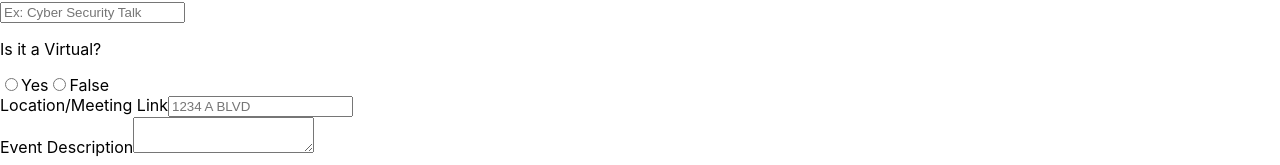
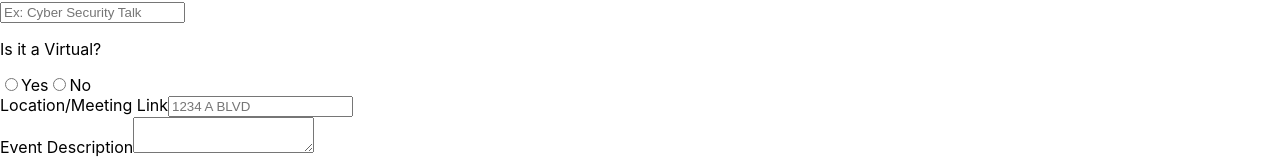
Before and after one commit to SocieTeam/SocieTeam, a React (Create React App) app in the folder client/: page /newEvent in a window 1280 px wide. Shown: the part 392-557 px from the top of the page. Built offline with nearby package versions, Linux system fonts and the light colour scheme.

Commit message:
useState for EventForm added

```diff
--- a/client/src/components/NewEvent.js
+++ b/client/src/components/NewEvent.js
@@ -1,22 +1,30 @@
+import {useState} from 'react';
+
 function NewEvent () {
+    const [title, setTitle] = useState('')
+    const [isVirtual, setVirtual] = useState(false)
+    const [location, setLocation] = useState('')
+    const [description, setDescription] = useState('')
+
+
     return (
         <div>
             <img src = 'https://upload.wikimedia.org/wikipedia/commons/thumb/0/08/SunsetPark.jpg/290px-SunsetPark.jpg' alt='park'></img>
             <form>
                 <label for='title'>Title:</label><br></br>
-                <input type='text' id = 'title' placeholder = 'Ex: Cyber Security Talk'></input><br></br>
+                <input type='text' id = 'title' placeholder = 'Ex: Cyber Security Talk' value = {title} onChange = {(e)=>setTitle(e.target.value)}></input><br></br>
 
                 <p>Is it a Virtual?</p>
-                <input type="radio" id="isVirtual" name="isVirtual" value="true"></input>
+                <input type="radio" id="isVirtual" name="isVirtual" value="true" onChange = {()=>setVirtual(true)}></input>
                 <label for = 'isVirtual'>Yes</label>
-                <input type="radio" id="isVirtual" name="isVirtual" value="false"></input>
-                <label for = 'isVirtual'>False</label><br></br>
+                <input type="radio" id="isVirtual" name="isVirtual" value="false" onChange = {()=>setVirtual(false)}></input>
+                <label for = 'isVirtual'>No</label><br></br>
 
                 <label for='location'>Location/Meeting Link</label>
-                <input type = 'text' id='location' name = 'location' placeholder = '1234 A BLVD'></input><br></br>
+                <input type = 'text' id='location' name = 'location' placeholder = '1234 A BLVD' value = {location} onChange = {(e)=>setLocation(e.target.value)}></input><br></br>
 
                 <label for = 'description'>Event Description</label>
-                <textarea id = 'description' name = 'description'></textarea>
+                <textarea id = 'description' name = 'description' value = {description} onChange = {(e)=>setDescription(e.target.value)}></textarea>
             </form>
         </div>
     )
```
